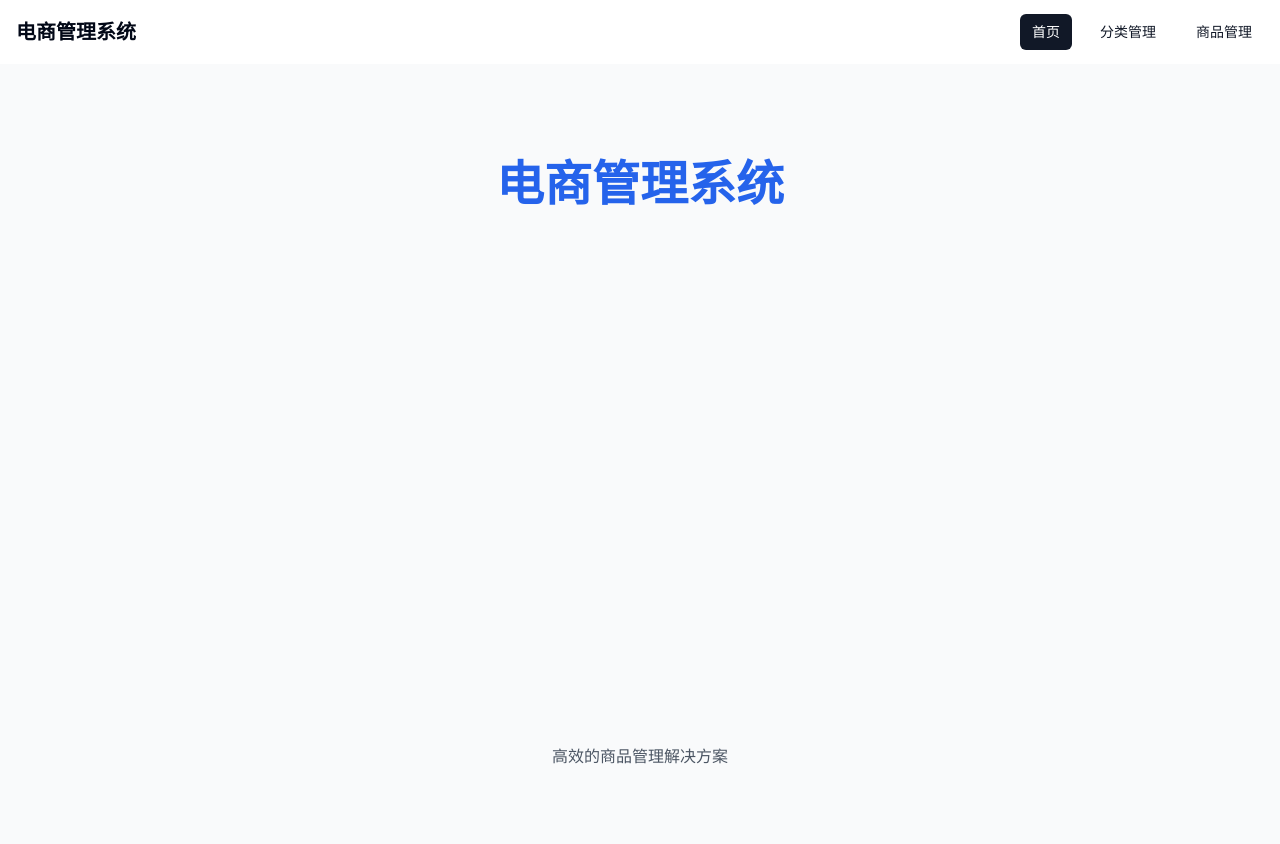
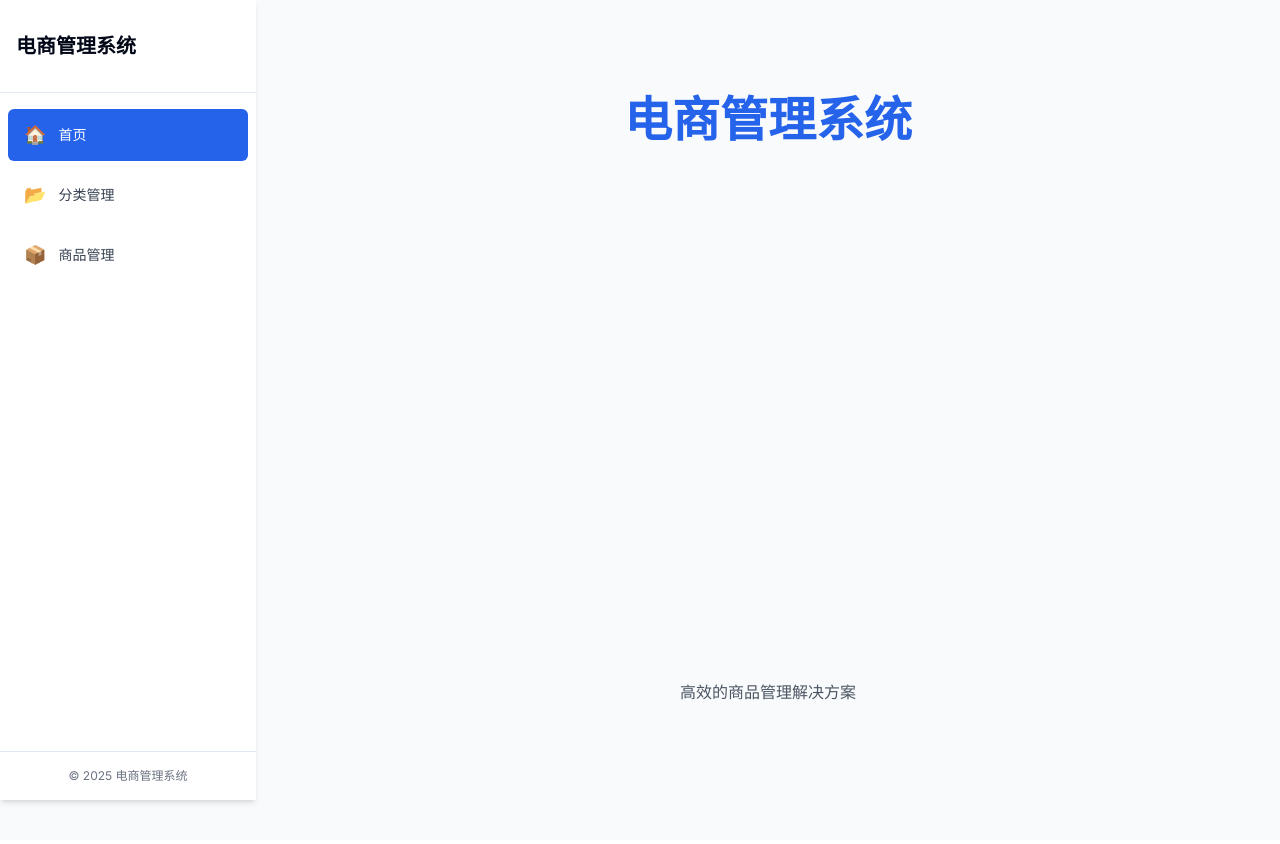
Before and after one commit to yitntg/admin5, a Next.js app: page / in a window 1280 px wide. Shown: the top 844 px of the page. Built offline with nearby package versions, Linux system fonts and the light colour scheme.

Commit message:
修改导航为左侧栏设计，优化分类管理页面样式

```diff
--- a/src/app/layout.tsx
+++ b/src/app/layout.tsx
@@ -27,8 +27,10 @@ export default function RootLayout({
   return (
     <html lang="zh-CN">
       <body className={inter.className}>
-        <Navigation />
-        <main className="min-h-screen bg-gray-50">{children}</main>
+        <div className="flex min-h-screen bg-gray-50">
+          <Navigation />
+          <main className="flex-1 ml-64 min-h-screen bg-gray-50 pb-10">{children}</main>
+        </div>
       </body>
     </html>
   );
--- a/src/components/Navigation.tsx
+++ b/src/components/Navigation.tsx
@@ -7,21 +7,20 @@ const Navigation = () => {
   const pathname = usePathname()
 
   const links = [
-    { href: '/', label: '首页' },
-    { href: '/categories', label: '分类管理' },
-    { href: '/products', label: '商品管理' },
+    { href: '/', label: '首页', icon: '🏠' },
+    { href: '/categories', label: '分类管理', icon: '📂' },
+    { href: '/products', label: '商品管理', icon: '📦' },
   ]
 
   return (
-    <nav className="bg-white shadow-sm">
-      <div className="container mx-auto px-4">
-        <div className="flex h-16 items-center justify-between">
-          <div className="flex-shrink-0">
-            <span className="text-xl font-bold">电商管理系统</span>
+    <aside className="fixed left-0 top-0 bottom-0 w-64 bg-white shadow-md z-10">
+      <div className="flex flex-col h-full">
+        <div className="p-4 border-b">
+          <span className="text-xl font-bold block py-4">电商管理系统</span>
         </div>
 
-          <div className="hidden md:block">
-            <div className="ml-10 flex items-baseline space-x-4">
+        <div className="flex-1 overflow-y-auto py-4">
+          <nav className="px-2">
             {links.map((link) => {
               const isActive = pathname === link.href
 
@@ -29,21 +28,25 @@ const Navigation = () => {
                 <Link
                   key={link.href}
                   href={link.href}
-                    className={`px-3 py-2 rounded-md text-sm font-medium ${
+                  className={`flex items-center px-4 py-3 mb-2 rounded-md text-sm font-medium transition-colors ${
                     isActive
-                        ? 'bg-gray-900 text-white'
-                        : 'text-gray-900 hover:bg-gray-100'
+                      ? 'bg-blue-600 text-white'
+                      : 'text-gray-700 hover:bg-gray-100'
                   }`}
                 >
+                  <span className="mr-3 text-lg">{link.icon}</span>
                   {link.label}
                 </Link>
               )
             })}
+          </nav>
+        </div>
+
+        <div className="p-4 border-t text-center text-xs text-gray-500">
+          © {new Date().getFullYear()} 电商管理系统
         </div>
       </div>
-        </div>
-      </div>
-    </nav>
+    </aside>
   )
 }
 
```
Lines whose indentation alone changed are shown as unchanged.
